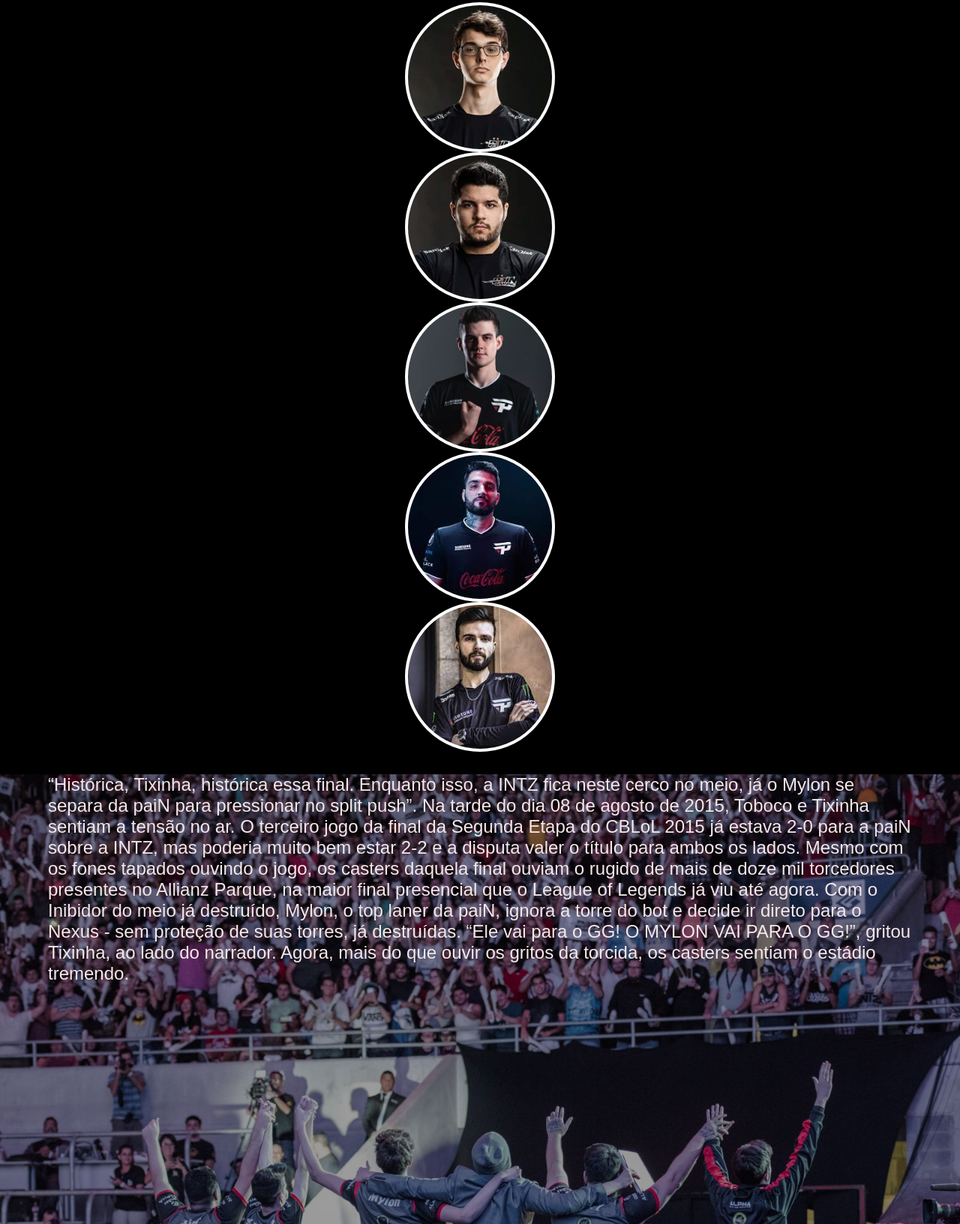
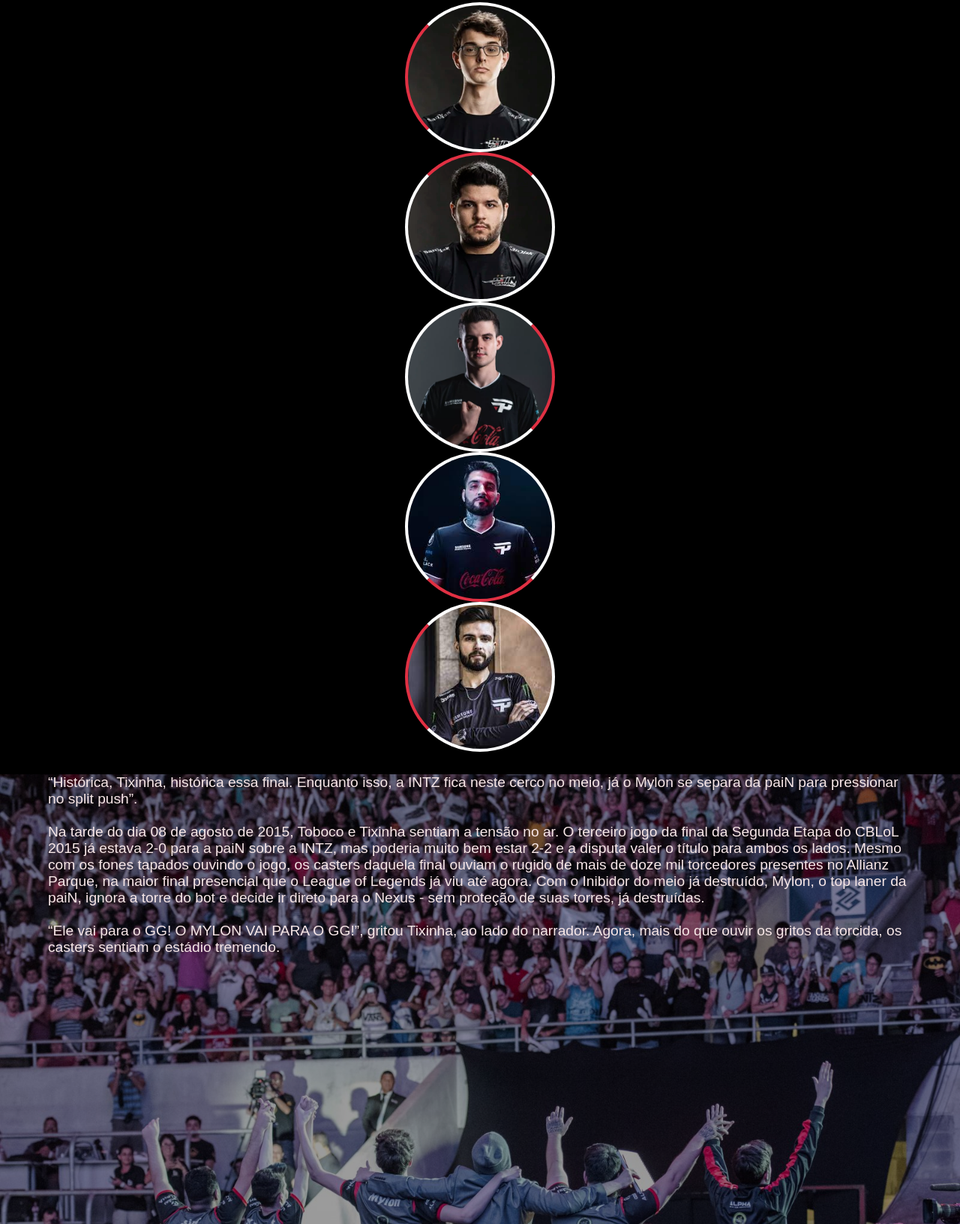
Before and after one commit to Mateusssilvaa/site-painn, a plain HTML site: page index.html in a window 1280 px wide. Shown: the part 579-2212 px from the top of the page at 75% size. Drawn offline with Linux system fonts and the light colour scheme.

Commit message:
site da pain v2

```diff
--- a/estilos/style.css
+++ b/estilos/style.css
@@ -76,6 +76,9 @@ html, body{
     display: block;
     margin: auto;
     border: 4px solid white;
+    border-left:4px solid #E13043;
+
+
 }
 
 
@@ -89,6 +92,7 @@ html, body{
     display: block;
     margin: auto;
     border: 4px solid white;
+    border-top:4px solid #E13043;
 }
 
 
@@ -103,6 +107,7 @@ html, body{
     display: block;
     margin: auto;
     border: 4px solid white;
+    border-right: 4px solid #E13043;
 }
 
 
@@ -118,6 +123,7 @@ html, body{
     display: block;
     margin: auto;
     border: 4px solid white;
+    border-bottom:4px solid #E13043;
 }
 
 
@@ -131,6 +137,7 @@ html, body{
     display: block;
     margin: auto;
     border: 4px solid white;
+    border-left:4px solid #E13043;
 }
 
 .sec3{
@@ -151,10 +158,10 @@ html, body{
 
 .sec-3-p{
     color:rgba(248, 232, 232, 0.997);
-    font-size: 1.5em;
+    font-size: 1.2em;
     font-family: Arial, Helvetica, sans-serif;
     margin:auto;
     width:90vw ;
-    height: 30vh;
+    height: 50vh;
 
 }
--- a/index.html
+++ b/index.html
@@ -65,9 +65,9 @@
         <section class="sec3">
             <div class="sec3-texto">
                 <p class="sec-3-p">
-                    “Histórica, Tixinha, histórica essa final. Enquanto isso, a INTZ fica neste cerco no meio, já o Mylon se separa da paiN para pressionar no split push”.
+                    “Histórica, Tixinha, histórica essa final. Enquanto isso, a INTZ fica neste cerco no meio, já o Mylon se separa da paiN para pressionar no split push”. <br><br>
                     Na tarde do dia 08 de agosto de 2015, Toboco e Tixinha sentiam a tensão no ar. O terceiro jogo da final da Segunda Etapa do CBLoL 2015 já estava 2-0 para a paiN sobre a INTZ, mas poderia muito bem estar 2-2 e a disputa valer o título para ambos os lados. Mesmo com os fones tapados ouvindo o jogo, os casters daquela final ouviam o rugido de mais de doze mil torcedores presentes no Allianz Parque, na maior final presencial que o League of Legends já viu até agora.
-                    Com o Inibidor do meio já destruído, Mylon, o top laner da paiN, ignora a torre do bot e decide ir direto para o Nexus - sem proteção de suas torres, já destruídas.
+                    Com o Inibidor do meio já destruído, Mylon, o top laner da paiN, ignora a torre do bot e decide ir direto para o Nexus - sem proteção de suas torres, já destruídas. <br><br>
                     “Ele vai para o GG! O MYLON VAI PARA O GG!”, gritou Tixinha, ao lado do narrador.
                     Agora, mais do que ouvir os gritos da torcida, os casters sentiam o estádio tremendo.
                 </p>
```
